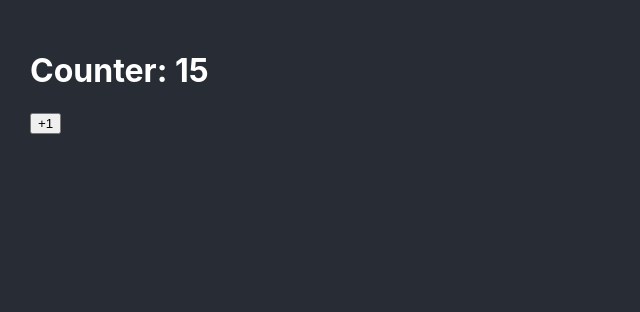
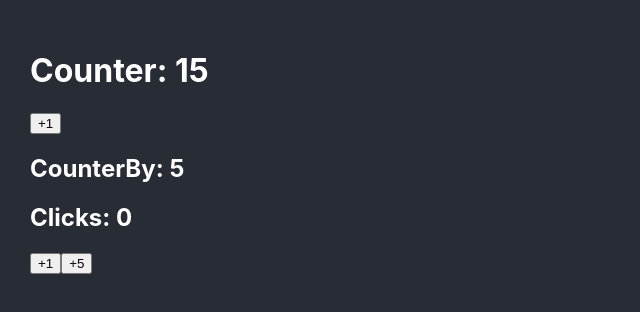
Before and after one commit to Newflaree/reforzamiento-react-ts, a React (Create React App) app: page / in a window 1280 px wide. Shown: the top 312 px of the page, without its empty margins (0-640 px from the left). Built offline with nearby package versions, Linux system fonts and the light colour scheme.

Commit message:
Manejar objeto como estado

```diff
--- a/src/App.tsx
+++ b/src/App.tsx
@@ -1,10 +1,12 @@
 // Components
 import { Counter } from "./bases/Counter";
+import { CounterBy } from "./bases/CounterBy";
 
 const App = () => {
   return (
     <>
       <Counter initialValue={ 15 } />
+      <CounterBy />
     </>
   );
 }
--- /dev/null
+++ b/src/bases/CounterBy.tsx
@@ -0,0 +1,33 @@
+import { useEffect, useState } from 'react';
+
+interface Props {
+  initialValue?: number
+}
+
+export const CounterBy = ( { initialValue = 5 }: Props ) => {
+  const [ { counter, clicks }, setCounterState ] = useState({
+    counter: initialValue,
+    clicks: 0
+  });
+
+  const handleClick = ( value: number ) => {
+    setCounterState( prev => ({
+      counter: prev.counter + value,
+      clicks: prev.clicks + 1
+    }));
+  }
+
+  return (
+    <>
+      <h2>CounterBy: { counter }</h2>
+      <h2>Clicks: { clicks }</h2>
+
+      <button onClick={ () => handleClick(1) }>
+        +1
+      </button>
+      <button onClick={ () => handleClick(5) }>
+        +5
+      </button>
+    </>
+  );
+}
```
